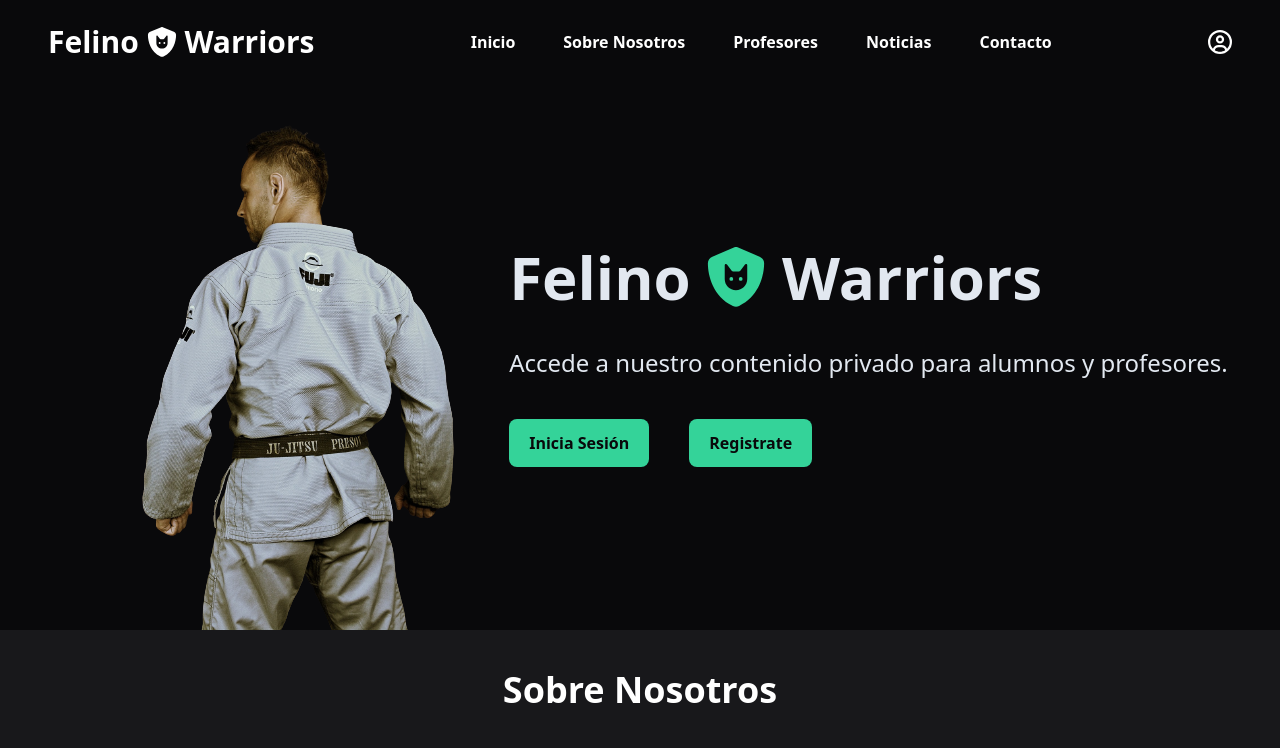
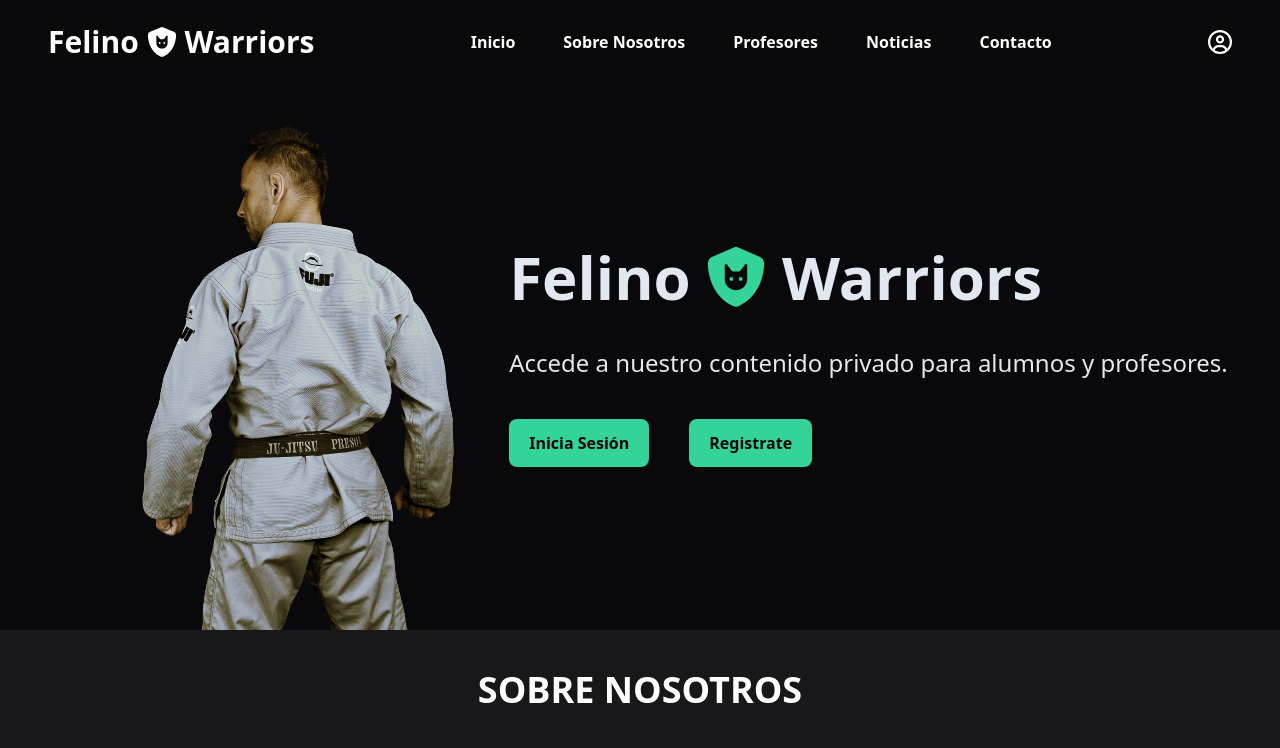
Before and after one commit to Cristaldo-Fiorela/Academia-JiuJitsu-JAVA, a React (Vite) app: page / in a window 1280 px wide. Shown: the top 748 px of the page. Built offline with nearby package versions, Linux system fonts and the light colour scheme.

Commit message:
uppercase a titulos de secciones

```diff
--- a/src/assets/components/Banner.jsx
+++ b/src/assets/components/Banner.jsx
@@ -17,8 +17,8 @@ function Banner() {
                     </h2>
                     <h3 className='text-2xl py-10'>Accede a nuestro contenido privado para alumnos y profesores.</h3>
                     <div className='flex justify-start gap-10     text-zinc-950 font-bold'>
-                        <button className="        bg-emerald-400 py-3 px-5 rounded-lg hover:bg-green-400 active:translate-y-1">Inicia Sesión</button>
-                        <button className="        bg-emerald-400 py-3 px-5 rounded-lg hover:bg-green-400 active:translate-y-1">Registrate</button>                    </div>
+                        <button className="bg-emerald-400 py-3 px-5 rounded-lg hover:bg-green-400 active:translate-y-1">Inicia Sesión</button>
+                        <button className="bg-emerald-400 py-3 px-5 rounded-lg hover:bg-green-400 active:translate-y-1">Registrate</button>                    </div>
                 </section>
 
             </section>
--- a/src/assets/components/SobreNosotros.jsx
+++ b/src/assets/components/SobreNosotros.jsx
@@ -5,7 +5,7 @@ function SobreNosotros() {
     return (
         <>
             <section className='text-white flex flex-col items-center bg-zinc-900 py-10'>
-                <h3 className="text-4xl font-bold">Sobre Nosotros</h3>
+                <h3 className="text-4xl font-bold uppercase">Sobre Nosotros</h3>
 
                 <div className='flex flex-wrap justify-center gap-16 py-10'>
                     <section className='flex flex-col text-xl w-96 justify-center gap-3'>
```
